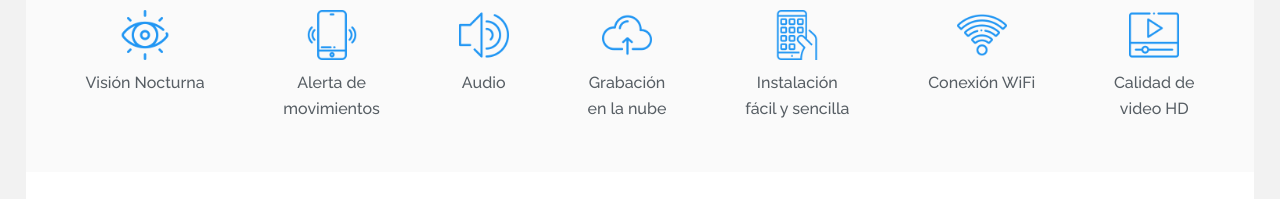
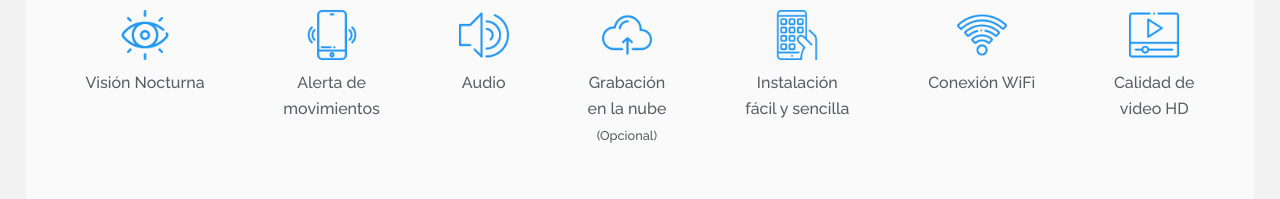
Before and after one commit to heyluiso/nubicam-landing, a website: page public/index.html in a window 1280 px wide. Shown: the part 573-772 px from the top of the page. Drawn offline with Linux system fonts and the light colour scheme.

Commit message:
features updated

```diff
--- a/public/index.html
+++ b/public/index.html
@@ -81,7 +81,7 @@
 		<!-- Icon 4 -->
 		<div class="features__single">
 			<img src="images/grabacion-en-la-nube-icon.png" alt="Grabación en la nube" class="features__single--icon">
-			<span class="features__single--desc">Grabación <br>en la nube</span>
+			<span class="features__single--desc">Grabación <br>en la nube <br><small>(Opcional)</small></span>
 		</div>
 
 		<!-- Icon 5 -->
```
